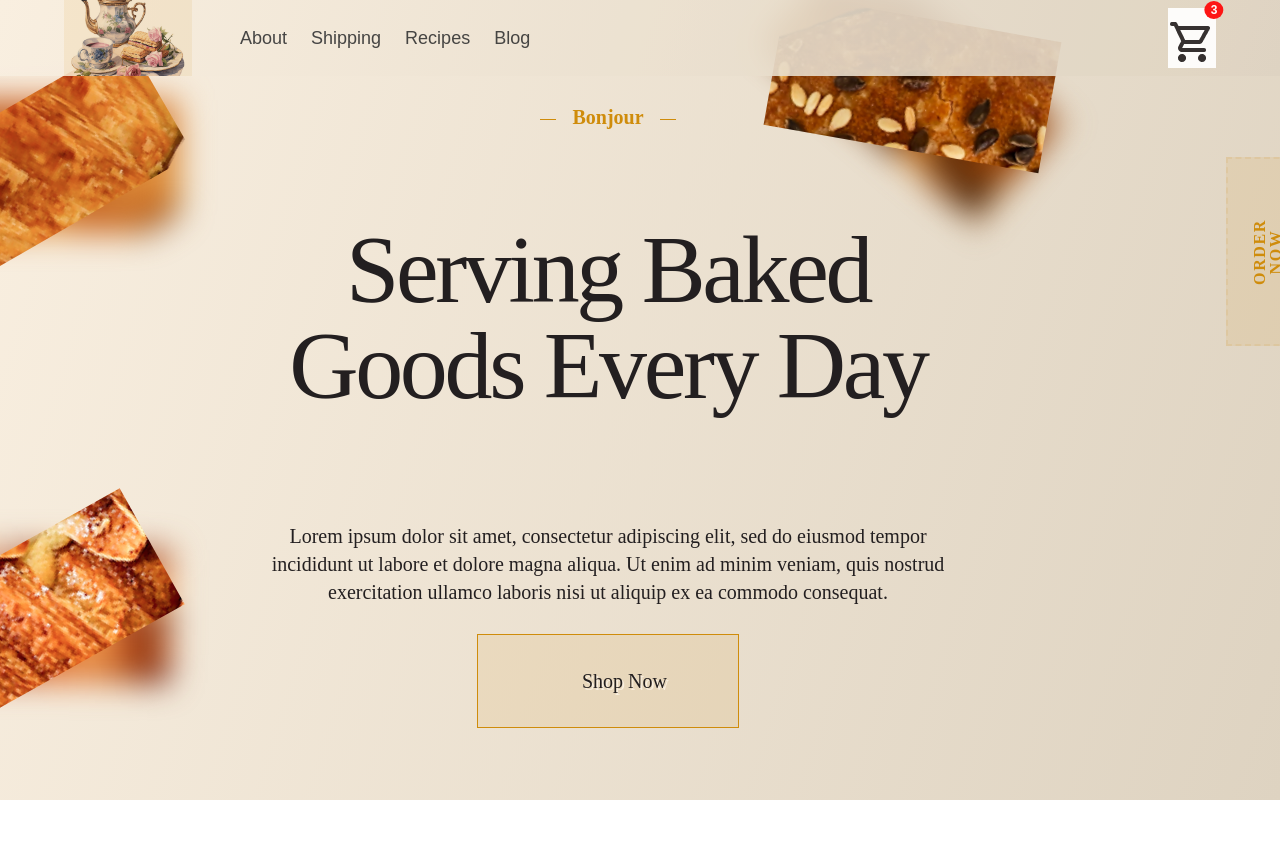
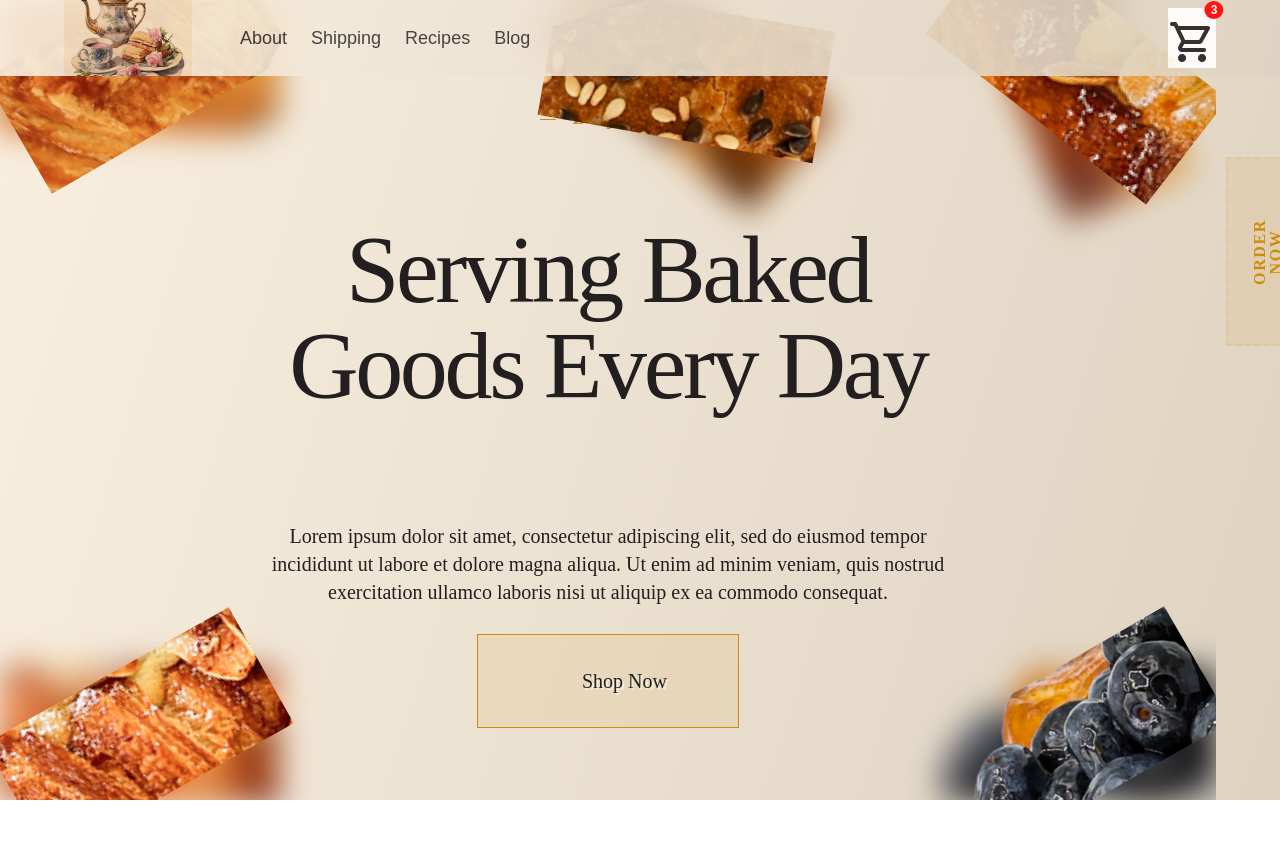
Before and after one commit to Bereket-07/BakerySite, a plain HTML site: page mydemo/index.html in a window 1280 px wide. Shown: the top 864 px of the page. Drawn offline with Linux system fonts and the light colour scheme.

Commit message:
editing the front page

```diff
--- a/mydemo/styles.css
+++ b/mydemo/styles.css
@@ -177,8 +177,8 @@ body, html {
 .group-13 {
     width: 279px; /* Set the desired width */
     height: 133px; /* Set the desired height */
-    left: -100px;
-    top: 100px;
+    left: 0;
+    top: 0;
 
 }
 
@@ -186,32 +186,32 @@ body, html {
 .group-17 {
     width: 279px; /* Set the desired width */
     height: 133px; /* Set the desired height */
-    left: 772.57px;
-    top: 16.85px;
+    left: 45%;
+    top: 6.85px;
     transform: rotate(220deg);
 }
 
 .group-14 {
     width: 279px; /* Set the desired width */
     height: 133px; /* Set the desired height */
-    left: -109.36px;
-    top: 547.99px;
+    bottom: 0;
+    left: 0;
     transform: rotate(0.73deg);
 }
 
 .group-15 {
     width: 279px; /* Set the desired width */
     height: 133px; /* Set the desired height */
-    left: 1400.14px;
-    top: 645.89px;
+    bottom: 0;
+    right: 0;
 
 }
 
 .group-16 {
     width: 279px; /* Set the desired width */
     height: 133px; /* Set the desired height */
-    left: 1400.14px;
-    top: 20px;
+    right: 0;
+    top: 0;
     transform: rotate(67.81deg);
 }
 
```
